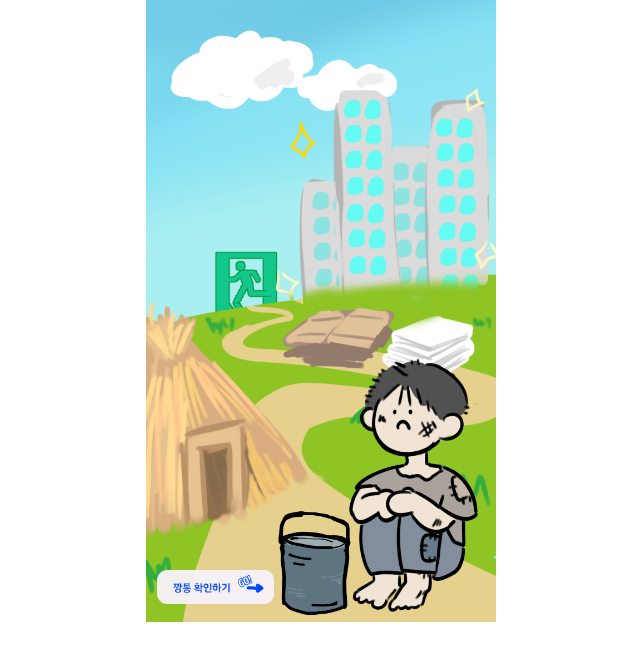
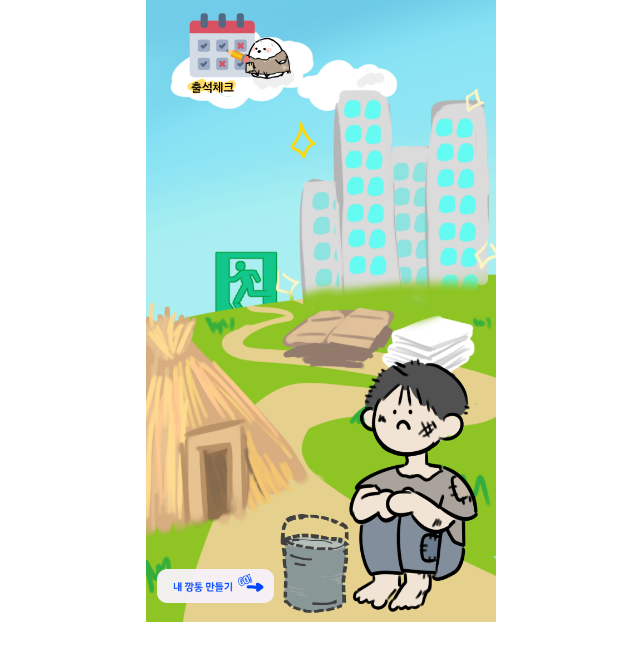
Before and after one commit to Jyebin/shinhan_team2_SOL_the_front, a React (Create React App) app: page / in a window 1280 px wide. Shown: the top 660 px of the page, without its empty margins (319-959 px from the left). Built offline with nearby package versions, Linux system fonts and the light colour scheme.

Commit message:
design: Create button and set style

```diff
--- a/src/assets/mainPage/ActiveSavingsMain.css
+++ b/src/assets/mainPage/ActiveSavingsMain.css
@@ -1,6 +1,6 @@
 .checkCan {
-    bottom: -23%;
-    left: -30%; /* 왼쪽 아래 배치 */
+    bottom: 25%;
+    left: 3%; /* 왼쪽 아래 배치 */
 
     background: url(img/main_btn2.png);
     background-size: contain;
--- a/src/assets/mainPage/MainPage.css
+++ b/src/assets/mainPage/MainPage.css
@@ -6,14 +6,29 @@
     justify-content: center;
     align-items: center;
     overflow: auto;
+
+    position: relative;
 }
 
 .mainBtn {
     width: 118px;
     height: 34px;
 
-    position: relative;
+    position: absolute;
 
     border: none;
+    background-color: transparent;
     cursor: pointer; /* pc option */
 }
+
+.attendanceBtn {
+    width: 120px;
+    height: 87px;
+
+    left: 11%;
+    top: 1%;
+
+    background-image: url(./img/attendance_button.png);
+    background-size: cover;
+    background-repeat: no-repeat;
+}
--- a/src/assets/mainPage/NoSavingsMain.css
+++ b/src/assets/mainPage/NoSavingsMain.css
@@ -1,6 +1,6 @@
 .makeCan {
-    bottom: -23%;
-    left: -30%; /* 왼쪽 아래 배치 */
+    bottom: 25%;
+    left: 3%; /* 왼쪽 아래 배치 */
 
     background: url(img/main_btn1.png);
     background-size: contain;
--- a/src/components/main/SavingsMain.js
+++ b/src/components/main/SavingsMain.js
@@ -9,6 +9,7 @@ import '../../assets/mainPage/NoSavingsMain.css';
 const SavingsMain = ({ containerClass, buttonClass }) => {
     return (
         <div className={`mobileViewContainer ${containerClass}`}>
+            <button className="attendanceBtn mainBtn"></button>
             <button className={`mainBtn ${buttonClass}`}></button>
         </div>
     );
--- a/src/pages/MainPage.js
+++ b/src/pages/MainPage.js
@@ -18,7 +18,7 @@ const MainPage = () => {
 
     const checkSavingsStatus = () => {
         // 여기에 적금 여부를 판단하는 로직 구현
-        return true; // 임시로 true 반환 (적금이 있는 경우)
+        return false; // 임시로 true 반환 (적금이 있는 경우)
     };
 
     if (state === null) {
```
Also changed, not shown: src/assets/mainPage/img/attendance_button.png.
